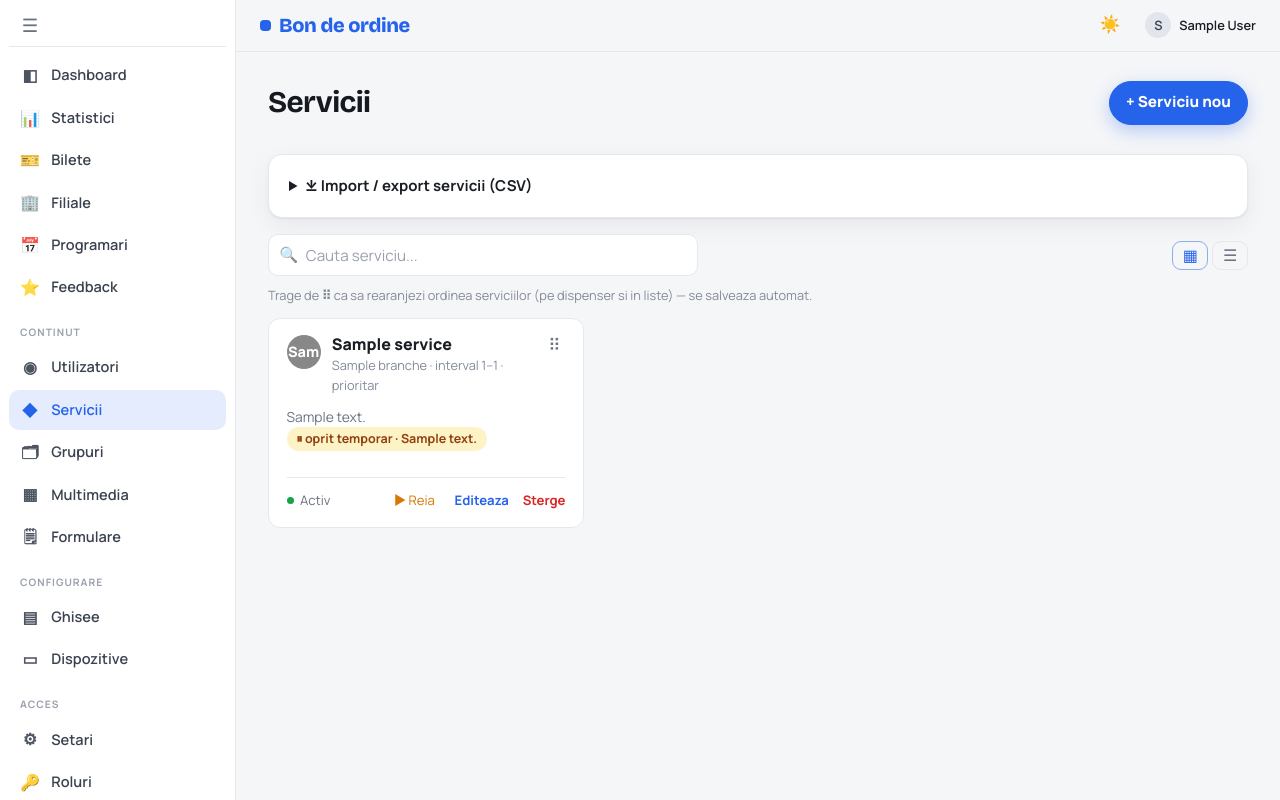
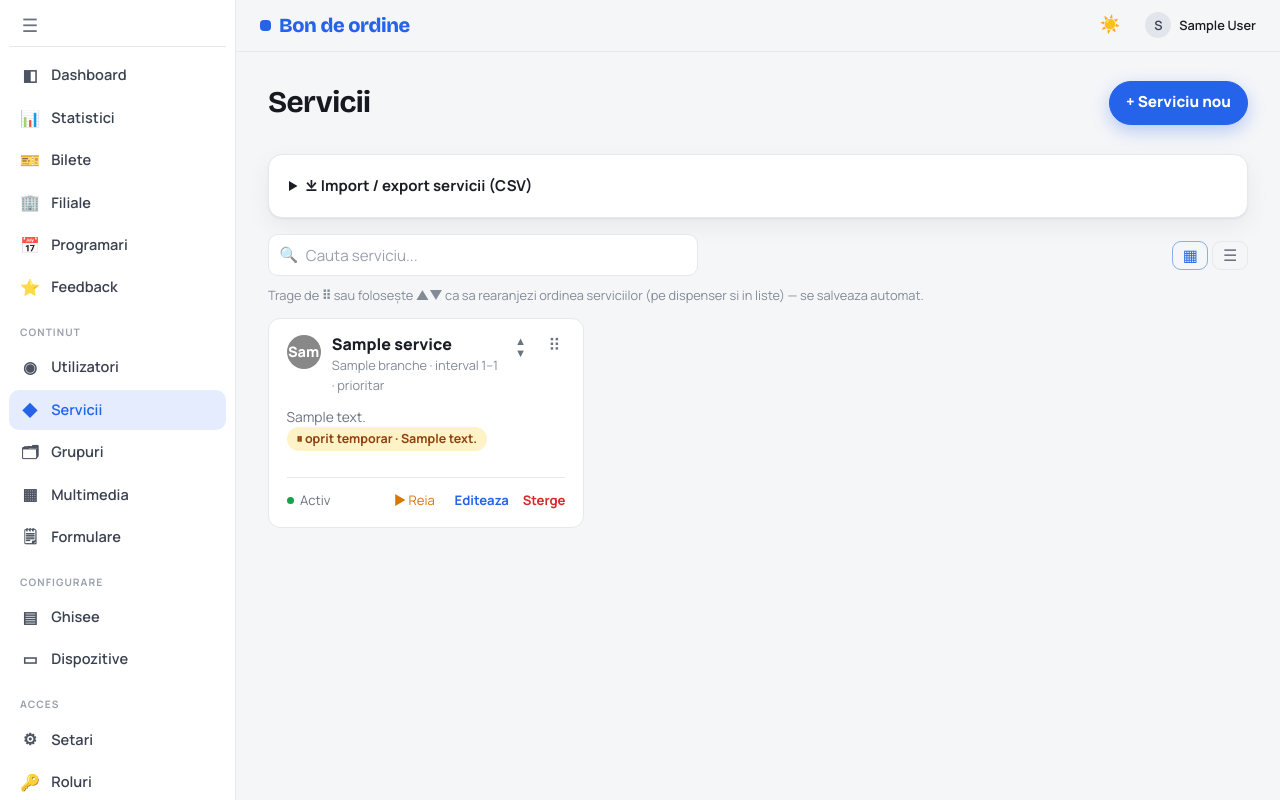
Before and after one commit to buzoianufamily/bon-de-ordine, a PHP site: page /hook/admin/services in a window 1280 px wide. Run offline with PHP 8.4, Linux system fonts and the light colour scheme; the visitor is signed in with stand-in values (Sample User, id 1); tables that the repository leaves empty hold one stand-in row (values such as "Sample post"); some libraries are stand-ins or nearby versions.

Commit message:
Accesibilitate: reordonare servicii cu butoane ▲▼ (fallback la drag)
Reordonarea era doar prin drag&drop — inaccesibilă la tastatură, cititoare de
ecran și atingere imprecisă. Fiecare card are acum butoane ▲▼ (focalizabile,
cu aria-label) care mută serviciul și salvează prin același endpoint de reorder;
logica de salvare a fost extrasă într-o funcție comună cu drag-ul.
- 2 verificări HTTP: prezența butoanelor + endpoint-ul de reorder (primul test)

```diff
--- a/app/views/admin/services.php
+++ b/app/views/admin/services.php
@@ -18,7 +18,7 @@
 </details>
 <?php endif; ?>
 <?= list_toolbar('Cauta serviciu...') ?>
-<p class="muted" style="font-size:.8rem;margin:-.5rem 0 .8rem">Trage de <b>⠿</b> ca sa rearanjezi ordinea serviciilor (pe dispenser si in liste) — se salveaza automat.</p>
+<p class="muted" style="font-size:.8rem;margin:-.5rem 0 .8rem">Trage de <b>⠿</b> sau folosește <b>▲▼</b> ca sa rearanjezi ordinea serviciilor (pe dispenser si in liste) — se salveaza automat.</p>
 <div class="cardgrid" id="svcGrid">
 <?php foreach($rows as $r):
   $open=null; if(!empty($r['active_hours']) && ($sc=json_decode($r['active_hours'],true)) && !empty($sc['enabled'])) $open=service_is_open($r); ?>
@@ -29,6 +29,10 @@
         <div class="nm"><?= e($r['name']) ?></div>
         <div class="sub muted"><?= e($r['branch_name']) ?> · interval <?= (int)$r['num_from'] ?>–<?= (int)$r['num_to'] ?><?= $r['allow_priority']?' · prioritar':'' ?></div>
       </div>
+      <span class="reorder" style="display:inline-flex;flex-direction:column;line-height:.7;margin-right:.2rem">
+        <button type="button" class="mvbtn" data-mv="up" title="Mută mai sus" aria-label="Mută serviciul mai sus" style="background:none;border:none;cursor:pointer;color:var(--muted);font-size:.7rem;padding:0 .2rem">▲</button>
+        <button type="button" class="mvbtn" data-mv="down" title="Mută mai jos" aria-label="Mută serviciul mai jos" style="background:none;border:none;cursor:pointer;color:var(--muted);font-size:.7rem;padding:0 .2rem">▼</button>
+      </span>
       <span class="grip" title="Trage pentru a rearanja">⠿</span>
     </div>
     <div class="mbody grow"><?= $r['description']? e($r['description']) : '' ?><?php if(!empty($r['paused'])): ?> <span class="pill" style="background:#fef3c7;color:#92400e">⏸ oprit temporar<?= !empty($r['pause_note']) ? ' · '.e($r['pause_note']) : '' ?></span><?php endif; ?></div>
@@ -49,6 +53,21 @@
 window.addEventListener('load', function(){
   var grid = document.getElementById('svcGrid'); if(!grid) return;
   var dragEl = null;
+  function saveOrder(){
+    var ids = Array.prototype.map.call(grid.querySelectorAll('.mcard'), function(c){ return +c.dataset.id; });
+    QMS.api('admin/services/reorder', {ids: ids}).then(function(r){
+      QMS.toast(r && r.ok ? 'Ordine salvata' : 'Eroare la salvare', r && r.ok ? 'ok' : 'error');
+    }).catch(function(){ QMS.toast('Eroare la salvare','error'); });
+  }
+  /* fallback la tastatura / atingere: butoanele ▲▼ (accesibil, fara drag) */
+  grid.querySelectorAll('.mvbtn').forEach(function(b){
+    b.addEventListener('click', function(){
+      var card = b.closest('.mcard'); if(!card) return;
+      if(b.dataset.mv === 'up'){ var p = card.previousElementSibling; if(!(p && p.classList.contains('mcard'))) return; p.before(card); }
+      else { var n = card.nextElementSibling; if(!(n && n.classList.contains('mcard'))) return; n.after(card); }
+      saveOrder(); b.focus();
+    });
+  });
   grid.querySelectorAll('.mcard').forEach(function(card){
     var grip = card.querySelector('.grip'); if(!grip) return;
     grip.addEventListener('mousedown', function(){ card.draggable = true; });
@@ -58,10 +77,7 @@ window.addEventListener('load', function(){
     card.addEventListener('dragend', function(){
       card.classList.remove('dragging'); card.draggable = false;
       if(!dragEl) return; dragEl = null;
-      var ids = Array.prototype.map.call(grid.querySelectorAll('.mcard'), function(c){ return +c.dataset.id; });
-      QMS.api('admin/services/reorder', {ids: ids}).then(function(r){
-        QMS.toast(r && r.ok ? 'Ordine salvata' : 'Eroare la salvare', r && r.ok ? 'ok' : 'error');
-      }).catch(function(){ QMS.toast('Eroare la salvare','error'); });
+      saveOrder();
     });
   });
   grid.addEventListener('dragover', function(e){
```
Also changed, not shown: 1 other file.
